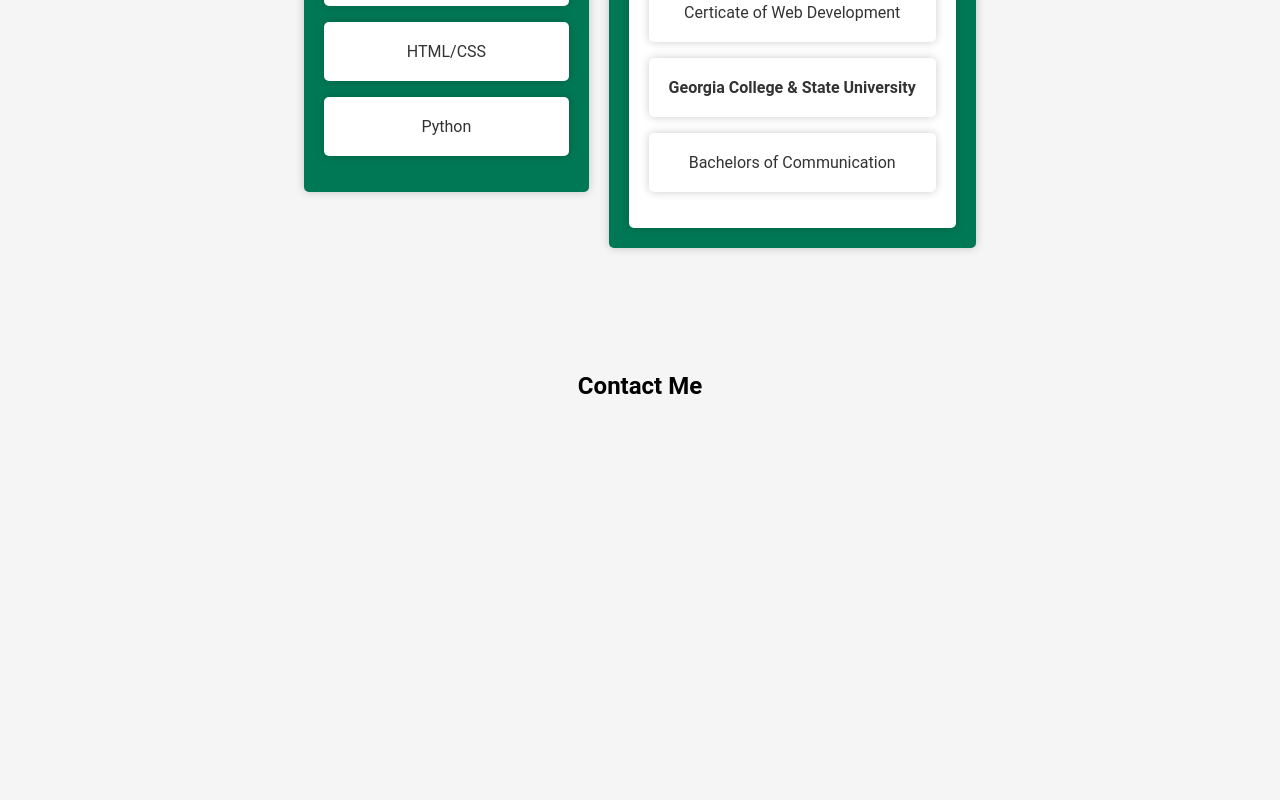
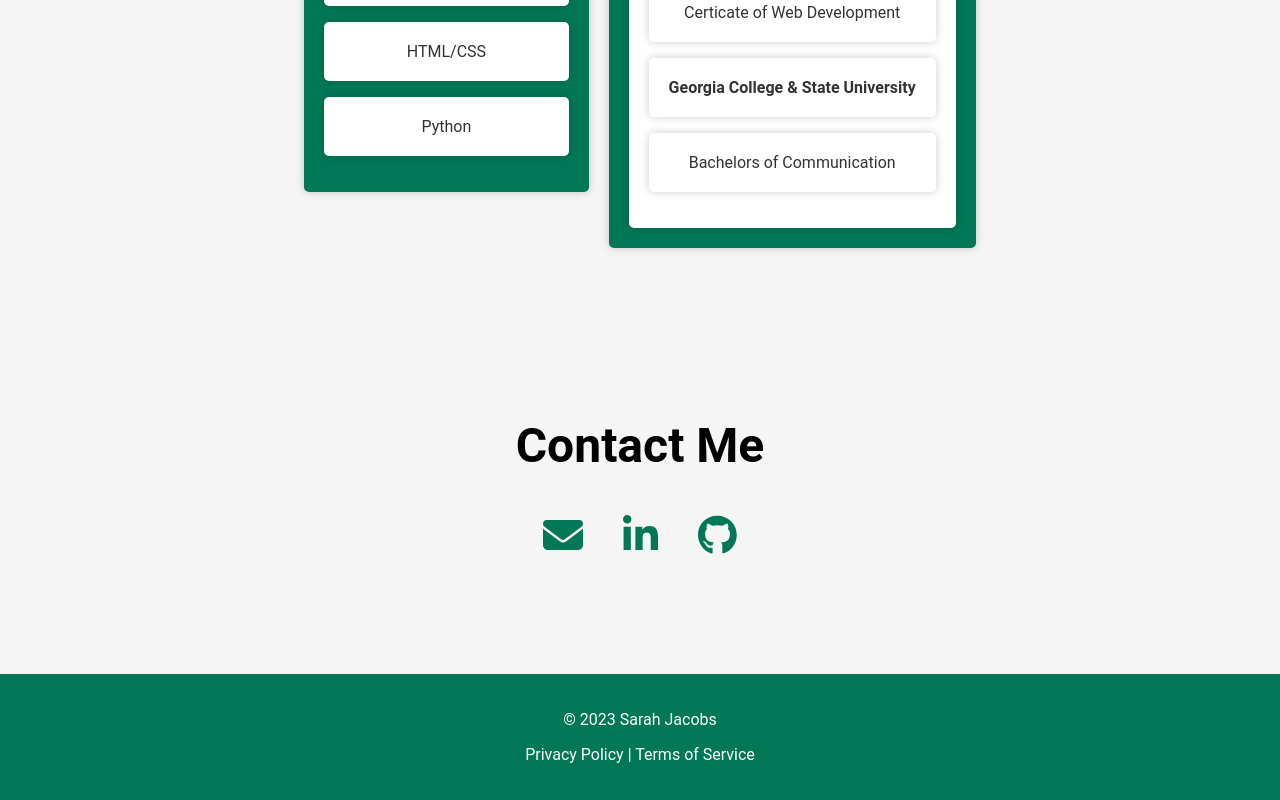
Before and after one commit to sarahgjacobs/sarahjacobsdev, a React (Create React App) app: page / in a window 1280 px wide. Shown: the part 4213-5013 px from the top of the page. Before the commit the page ends 4711 px from the top, so only its background shows below. Built offline with nearby package versions, Linux system fonts and the light colour scheme.

Commit message:
added footer

```diff
--- a/package.json
+++ b/package.json
@@ -5,6 +5,9 @@
   "private": true,
   "dependencies": {
     "@fortawesome/fontawesome-free": "^6.4.2",
+    "@fortawesome/fontawesome-svg-core": "^6.4.2",
+    "@fortawesome/free-brands-svg-icons": "^6.4.2",
+    "@fortawesome/free-solid-svg-icons": "^6.4.2",
     "@fortawesome/react-fontawesome": "^0.2.0",
     "@testing-library/jest-dom": "^5.17.0",
     "@testing-library/react": "^13.4.0",
--- a/src/App.js
+++ b/src/App.js
@@ -22,6 +22,7 @@ function App() {
       <section id="contact">
         <Contact />
       </section>
+      <Footer />
     </div>
   );
 }
--- a/src/components/Contact.js
+++ b/src/components/Contact.js
@@ -1,15 +1,23 @@
 import React from 'react';
+import { FontAwesomeIcon } from '@fortawesome/react-fontawesome';
+import { faEnvelope } from '@fortawesome/free-solid-svg-icons';
+import { faLinkedinIn, faGithub } from '@fortawesome/free-brands-svg-icons';
 
 function Contact() {
   return (
     <div className="contact-page">
-      <h2>Contact Me</h2>
+      <h1>Contact Me</h1>
+
       <div className="social-icons">
-      <a href="https://www.linkedin.com/in/sarahgjacobs/" target="_blank" rel="noopener noreferrer" style={{ marginRight: '20px' }}>
-        <i className="fab fa-linkedin fa-2x"></i>
+        <a href="mailto:sgjacobs14@gmail.com">
+          <FontAwesomeIcon icon={faEnvelope} />
+        </a>
+        <a href="https://www.linkedin.com/in/sarahgjacobs/" target="_blank" rel="noopener noreferrer">
+          <FontAwesomeIcon icon={faLinkedinIn} />
         </a>
         <a href="https://github.com/sarahgjacobs" target="_blank" rel="noopener noreferrer">
-        <i className="fab fa-github fa-2x"></i></a>
+          <FontAwesomeIcon icon={faGithub} />
+        </a>
       </div>
     </div>
   );
--- a/src/components/Footer.js
+++ b/src/components/Footer.js
@@ -1,9 +1,14 @@
 import React from 'react'
 
 function Footer() {
-  return (
-    <div>Footer</div>
-  )
+    return (
+        <div className='footer'>
+            <p>&copy; 2023 Sarah Jacobs</p>
+            <p>
+                <a href="https://www.linkedin.com/in/sarahgjacobs/">Privacy Policy</a> | <a href="https://www.linkedin.com/in/sarahgjacobs/">Terms of Service</a>
+            </p>
+        </div>
+    )
 }
 
 export default Footer
--- a/src/index.css
+++ b/src/index.css
@@ -278,12 +278,13 @@ section {
 /* Contact Page */
 
 #contact {
-  color: black;
   padding: 50px;
   text-align: center;
   display: flex;
   flex-direction: column;
   align-items: center;
+  margin-bottom: 5%;
+
 }
 
 .social-icons {
@@ -292,8 +293,9 @@ section {
 }
 
 .social-icons a {
-  font-size: 24px;
+  font-size: 40px;
   margin: 0 10px;
+  padding: 10px;
   color: #007855; /* Icon color */
   text-decoration: none;
 }
@@ -301,3 +303,63 @@ section {
 .icon-color {
   color: #007855; /* Icon color */
 }
+
+/* Footer */
+
+/* CSS for the footer */
+.footer {
+  background-color: #007855;
+  color: white;
+  padding: 20px;
+  text-align: center;
+}
+
+.footer a {
+  background-color: #007855;
+  color: white;
+  text-decoration: none;
+}
+
+.footer p {
+  background-color: #007855;
+  color: white;
+}
+
+
+/* Phone sizes */
+
+@media (max-width: 600px) {
+  .left-nav {
+    font-size: large;
+  }
+
+  .right-nav {
+    display: none; /* Hide right navigation links on small screens */
+  }
+
+  .list {
+    display: none; /* Hide the list on small screens */
+  }
+
+  /* Add a mobile menu icon here and style it */
+}
+
+/* Tablets */
+@media (min-width: 601px) and (max-width: 1024px) {
+  .left-nav {
+    font-size: large;
+  }
+
+  .right-nav {
+    display: flex; /* Show right navigation links on tablets */
+  }
+
+  .list {
+    display: none; /* Hide the list on tablets */
+  }
+}
+
+/* Larger screens (Desktops) */
+@media (min-width: 1025px) {
+  /* Use your existing styles for larger screens */
+}
```
Also changed, not shown: 1 other file (tests, documents, lock files or other folders).
